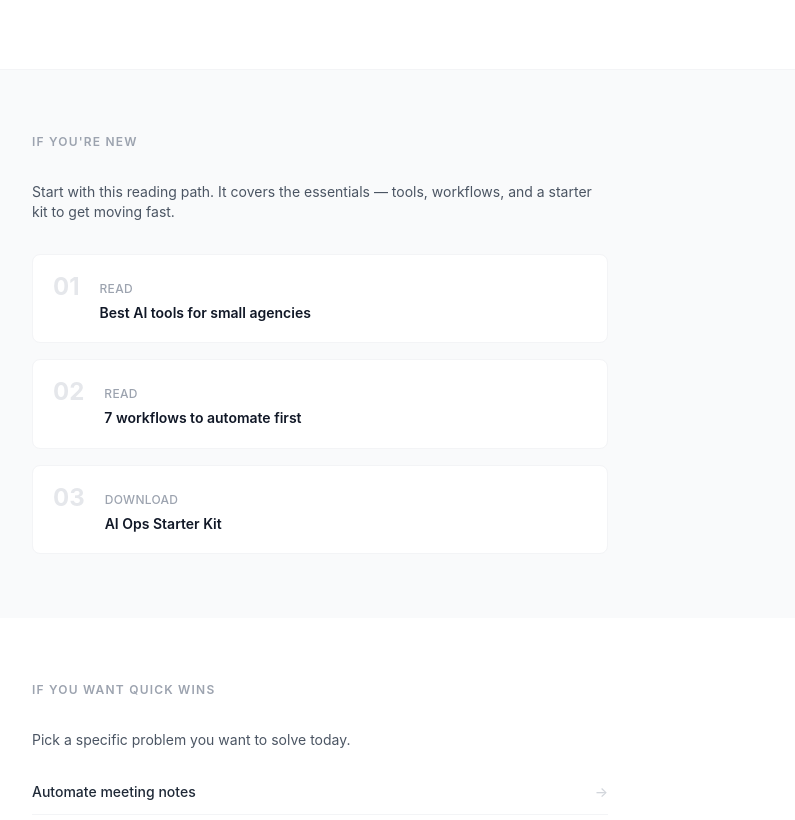
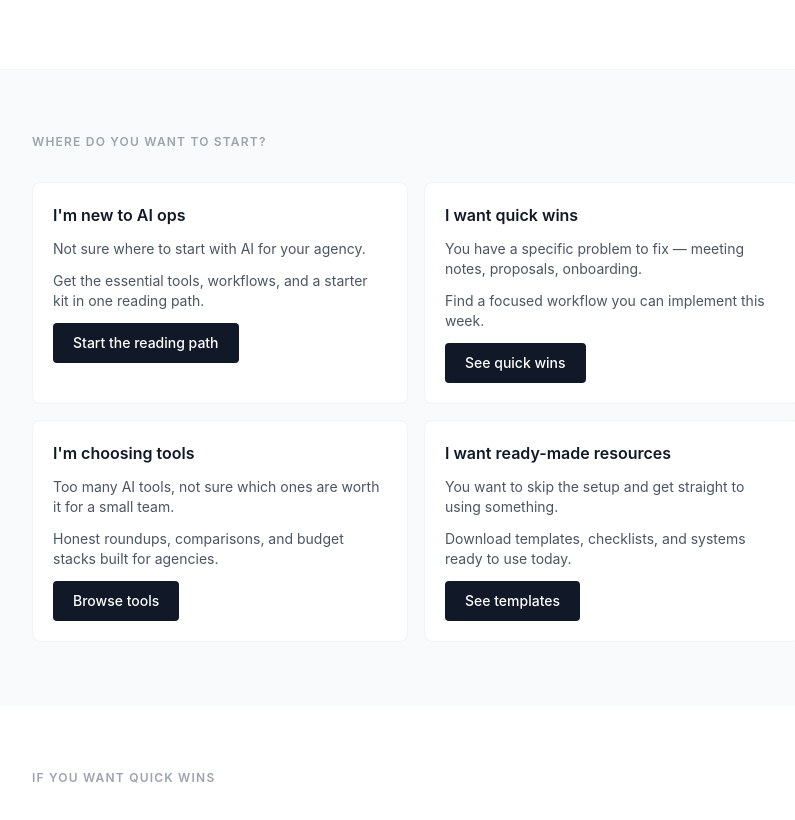
Before and after one commit to veramey/my-website, a Next.js app: page /start-here in a window 1280 px wide. Shown: the part 560-1380 px from the top of the page, without its empty margins (120-915 px from the left). Built offline with nearby package versions, Linux system fonts and the light colour scheme.

Commit message:
feat: implement issue #140 (#145)
Implemented by AI Teammate via Claude Code.
Closes #140

Co-authored-by: AI Teammate <agent.ai.native@gmail.com>

```diff
--- a/src/pages/start-here.tsx
+++ b/src/pages/start-here.tsx
@@ -2,24 +2,42 @@ import Head from 'next/head'
 import Link from 'next/link'
 import Nav from '@/components/Nav'
 
-const newVisitorPath = [
+interface RouteCard {
+  title: string
+  pain: string
+  outcome: string
+  ctaLabel: string
+  href: string
+}
+
+const routeCards: RouteCard[] = [
   {
-    number: '01',
-    label: 'Read',
-    title: 'Best AI tools for small agencies',
-    href: '/tools/best-ai-tools-small-agencies',
+    title: "I'm new to AI ops",
+    pain: "Not sure where to start with AI for your agency.",
+    outcome: "Get the essential tools, workflows, and a starter kit in one reading path.",
+    ctaLabel: "Start the reading path",
+    href: "/tools/best-ai-tools-small-agencies",
   },
   {
-    number: '02',
-    label: 'Read',
-    title: '7 workflows to automate first',
-    href: '/guides/automate-client-onboarding-small-agency',
+    title: "I want quick wins",
+    pain: "You have a specific problem to fix — meeting notes, proposals, onboarding.",
+    outcome: "Find a focused workflow you can implement this week.",
+    ctaLabel: "See quick wins",
+    href: "/guides",
   },
   {
-    number: '03',
-    label: 'Download',
-    title: 'AI Ops Starter Kit',
-    href: '/templates/client-onboarding-ai-checklist',
+    title: "I'm choosing tools",
+    pain: "Too many AI tools, not sure which ones are worth it for a small team.",
+    outcome: "Honest roundups, comparisons, and budget stacks built for agencies.",
+    ctaLabel: "Browse tools",
+    href: "/tools",
+  },
+  {
+    title: "I want ready-made resources",
+    pain: "You want to skip the setup and get straight to using something.",
+    outcome: "Download templates, checklists, and systems ready to use today.",
+    ctaLabel: "See templates",
+    href: "/templates",
   },
 ]
 
@@ -79,24 +97,23 @@ export default function StartHere() {
           </div>
         </section>
 
-        {/* Block 2 — If You're New */}
+        {/* Block 2 — Route Cards */}
         <section className="border-t border-gray-100 bg-gray-50">
           <div className="max-w-5xl mx-auto px-6 py-16">
-            <h2 className="text-xs font-semibold text-gray-400 uppercase tracking-widest mb-8">If you&apos;re new</h2>
-            <p className="text-sm text-gray-600 mb-8 max-w-xl">Start with this reading path. It covers the essentials — tools, workflows, and a starter kit to get moving fast.</p>
-            <div className="flex flex-col gap-4 max-w-xl">
-              {newVisitorPath.map((item) => (
-                <Link
-                  key={item.href + item.number}
-                  href={item.href}
-                  className="group flex items-start gap-5 bg-white border border-gray-100 rounded-lg p-5 hover:border-gray-300 transition-colors"
-                >
-                  <span className="text-2xl font-bold text-gray-200 leading-none shrink-0">{item.number}</span>
-                  <div>
-                    <span className="text-xs font-medium text-gray-400 uppercase tracking-wide">{item.label}</span>
-                    <p className="mt-1 text-sm font-semibold text-gray-900 group-hover:text-gray-600 transition-colors leading-snug">{item.title}</p>
-                  </div>
-                </Link>
+            <h2 className="text-xs font-semibold text-gray-400 uppercase tracking-widest mb-8">Where do you want to start?</h2>
+            <div className="grid grid-cols-1 sm:grid-cols-2 gap-4 max-w-3xl">
+              {routeCards.map((card) => (
+                <div key={card.href + card.title} className="bg-white border border-gray-100 rounded-lg p-5 flex flex-col gap-3">
+                  <h3 className="font-semibold text-gray-900">{card.title}</h3>
+                  <p className="text-sm text-gray-600">{card.pain}</p>
+                  <p className="text-sm text-gray-600">{card.outcome}</p>
+                  <Link
+                    href={card.href}
+                    className="self-start bg-gray-900 text-white px-5 py-2.5 rounded text-sm font-medium hover:bg-gray-700 transition-colors"
+                  >
+                    {card.ctaLabel}
+                  </Link>
+                </div>
               ))}
             </div>
           </div>
```
Also changed, not shown: 1 other file (tests, documents, lock files or other folders).
